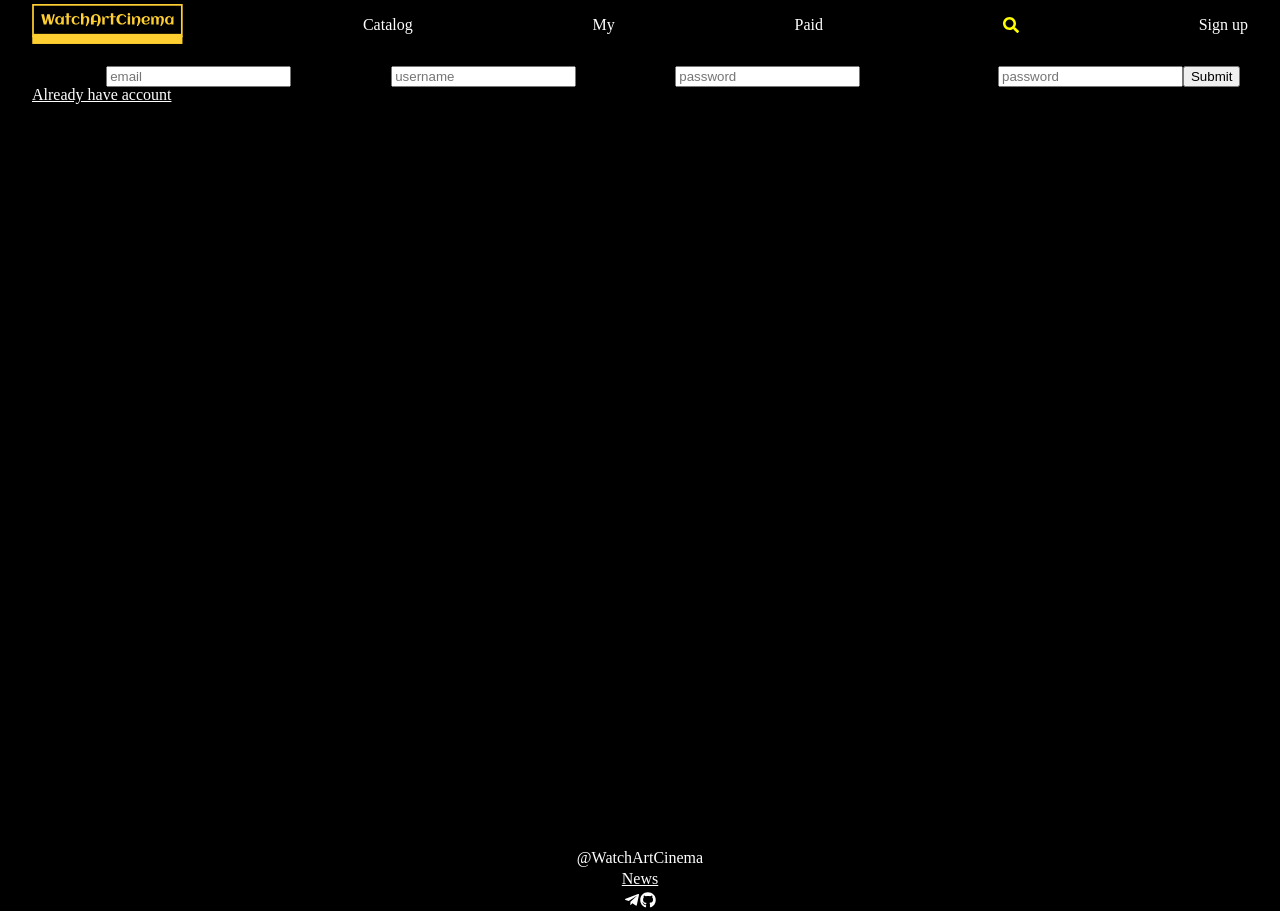
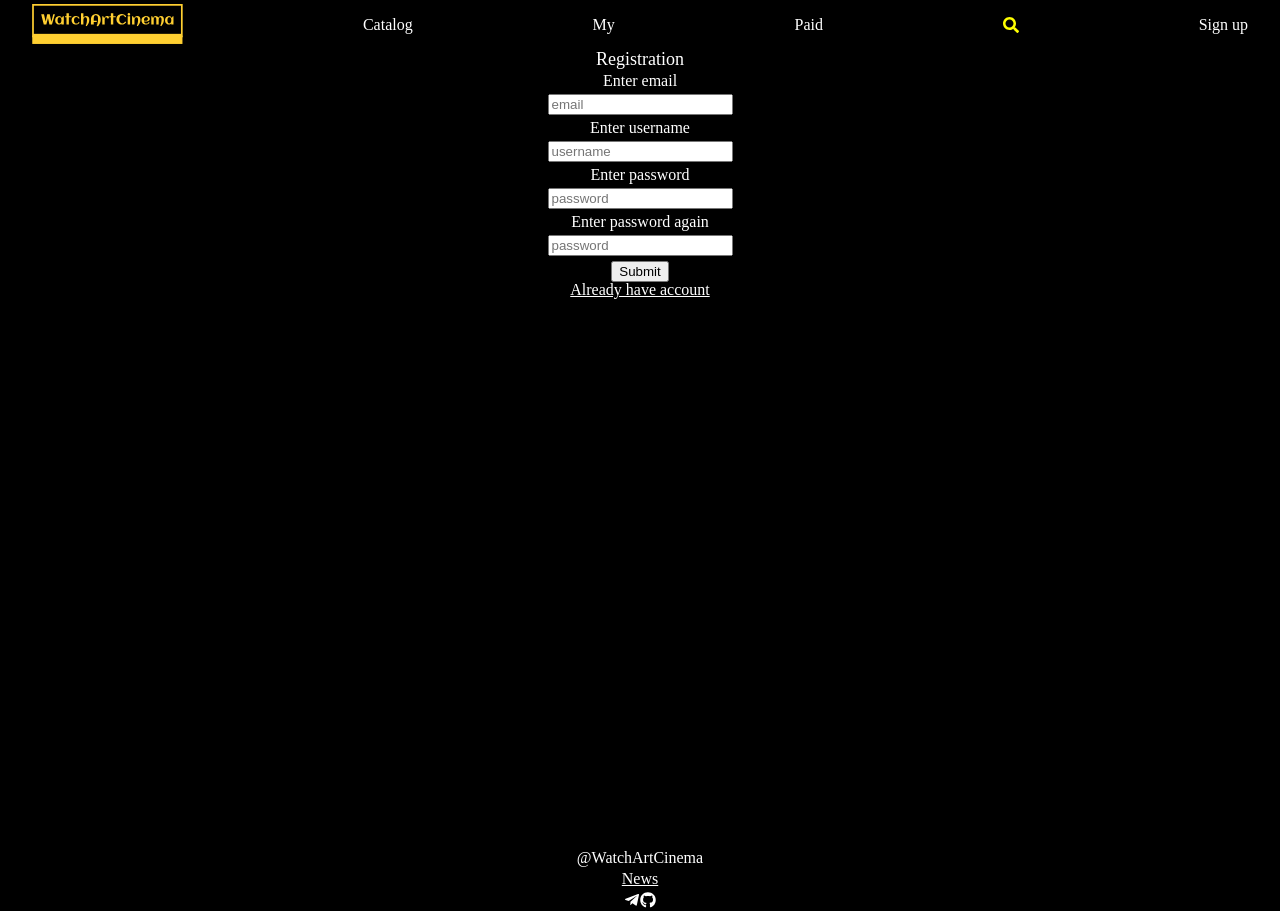
Before and after one commit to artysmirnov/cinema, a React (Vite) app in the folder frontend/: page /register in a window 1280 px wide. Built offline with nearby package versions, Linux system fonts and the light colour scheme.

Commit message:
rollback

```diff
--- /dev/null
+++ b/frontend/src/Store/MoviesSlice.js
@@ -0,0 +1,24 @@
+/* eslint-disable no-extra-semi */
+import { createSlice, createAsyncThunk } from "@reduxjs/toolkit"
+
+export const fetchMovies = createAsyncThunk("movies/fetchMovies", async () => {
+	const response = await fetch("http://127.0.0.1:8000/api/film/")
+	const data = await response.json()
+	return data
+})
+
+export const moviesSlice = createSlice({
+	name: "movies",
+	initialState: {
+		movies: [],
+		status: "idle",
+	},
+	reducers: {},
+	extraReducers: builder => {
+		builder.addCase(fetchMovies.pending, (state, action) => {
+			state.status = "idle"
+			state.movies = action.payload
+		})
+	},
+})
+export default moviesSlice.reducer
--- a/frontend/src/Store/store.js
+++ b/frontend/src/Store/store.js
@@ -1,8 +1,10 @@
 import { configureStore } from "@reduxjs/toolkit"
 import userReducer from "./UserSlice"
+import moviesSlice from "./MoviesSlice"
 
 export const store = configureStore({
 	reducer: {
 		user: userReducer,
+		movies: moviesSlice,
 	},
 })
--- a/frontend/src/components/SingleFilm/SingleFilm.jsx
+++ b/frontend/src/components/SingleFilm/SingleFilm.jsx
@@ -1,12 +1,15 @@
 import "./single_film.scss"
+import { Link } from "react-router-dom"
 
-const SingleFilm = ({ name, photo }) => {
+const SingleFilm = ({ key, name, photo }) => {
 	console.log(photo)
 	return (
-		<div className="single_film">
-			<img className="single_film_photo" src={photo} alt={name} />
-			<p>{name}</p>
-		</div>
+		<Link>
+			<div className="single_film">
+				<img className="single_film_photo" src={photo} alt={name} />
+				<p>{name}</p>
+			</div>
+		</Link>
 	)
 }
 
--- a/frontend/src/components/SingleFilm/single_film.scss
+++ b/frontend/src/components/SingleFilm/single_film.scss
@@ -7,3 +7,10 @@
 	transform: scale(1.1);
 	transition: 200ms;
 }
+
+.single_film {
+	display: flex;
+	flex-direction: column;
+	justify-content: space-between;
+	gap: 5px;
+}
--- a/frontend/src/index.scss
+++ b/frontend/src/index.scss
@@ -134,6 +134,8 @@ table {
 
 p,
 h1,
+h2,
+h3,
 a {
 	color: white
 }
--- /dev/null
+++ b/frontend/src/pages/FilmPage/FilmPage.jsx
@@ -0,0 +1,5 @@
+const FilmPage = () => {
+	return <div></div>
+}
+
+export default FilmPage
--- a/frontend/src/pages/Login/login.scss
+++ b/frontend/src/pages/Login/login.scss
@@ -1,3 +1,22 @@
 .login {
 	min-height: 100vh;
+	display: flex;
+	flex-direction: column;
+	align-items: center;
 }
+
+label {
+	color: white;
+}
+
+h2 {
+	font-size: 18px;
+	color: white;
+}
+
+form {
+	display: flex;
+	align-items: center;
+	flex-direction: column;
+	gap: 5px;
+}
--- a/frontend/src/pages/Register/register.scss
+++ b/frontend/src/pages/Register/register.scss
@@ -1,3 +1,6 @@
 .registration {
 	min-height: 100vh;
+	display: flex;
+	flex-direction: column;
+	align-items: center;
 }
```
